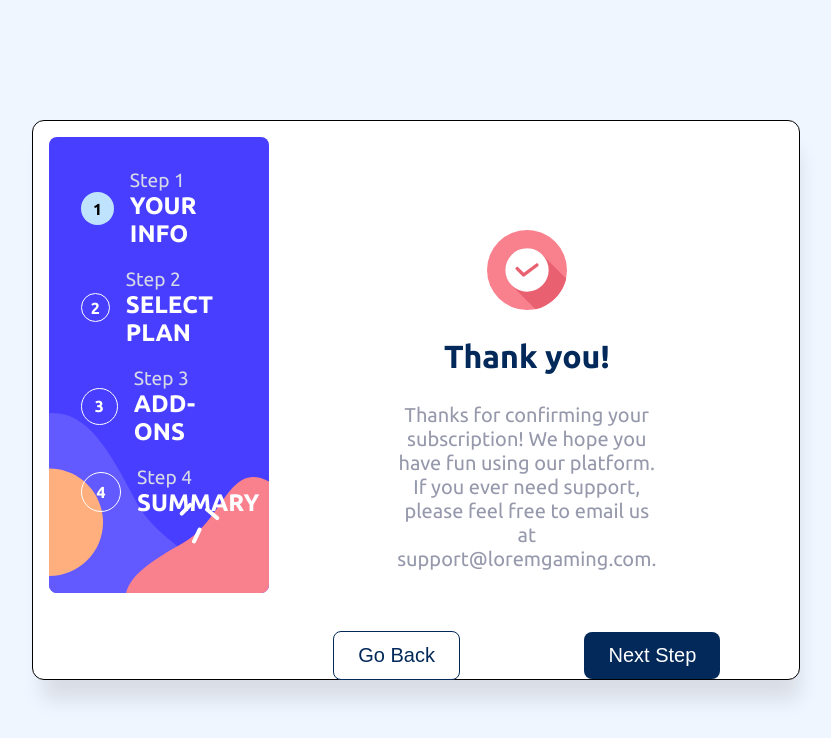
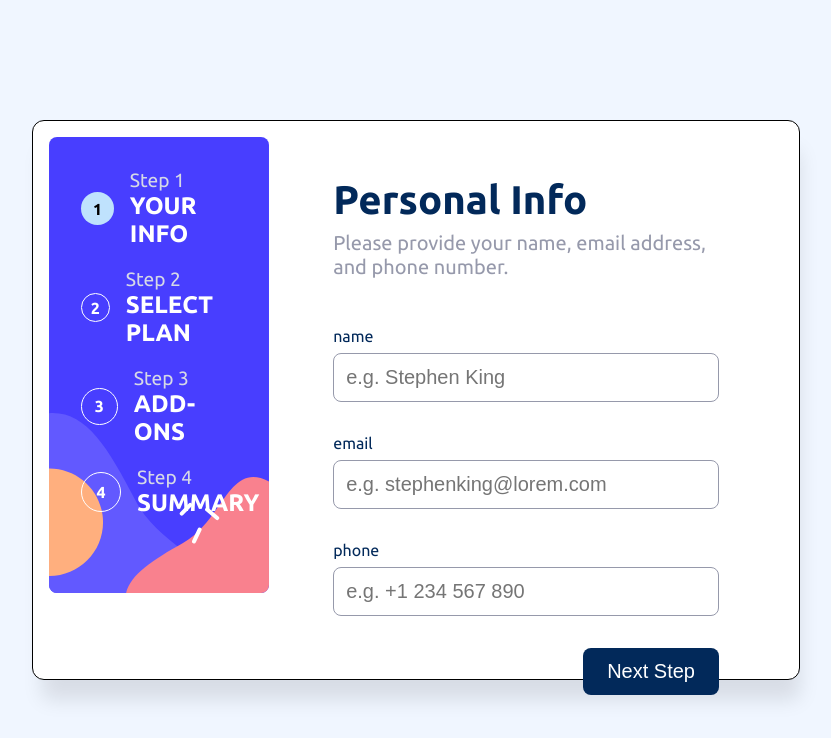
Before and after one commit to nathanaelcheramlak/WebChallenge, a React (Vite) app in the folder multi-step-form-react/: page / in a window 1280 px wide. Shown: the top 738 px of the page, without its empty margins (224-1055 px from the left). Built offline with nearby package versions, Linux system fonts and the light colour scheme.

Commit message:
state management done for step one

```diff
--- a/multi-step-form-react/src/App.jsx
+++ b/multi-step-form-react/src/App.jsx
@@ -1,18 +1,19 @@
-import { useState } from "react";
+import { FormProvider } from "./context/useForm";
 import Sidebar from "./container/Sidebar";
 import StepLayout from "./container/StepLayout";
 import './App.css';
 
 const App = () => {
-  const [step, setStep] = useState(1);
 
   return (
+    <FormProvider>
       <main>
         <div className="container">
           <Sidebar />
           <StepLayout />
         </div>
       </main>
+    </FormProvider>
   );
 }
 
--- a/multi-step-form-react/src/components/InputInfo.jsx
+++ b/multi-step-form-react/src/components/InputInfo.jsx
@@ -1,21 +1,29 @@
 import PropTypes from 'prop-types';
+import { useForm } from '../context/useForm';
 import './component_style.css';
 
-const InputInfo = ({ name, placeholder, type = 'text', value, setValue }) => {
+const InputInfo = ({ name, placeholder, type = 'text' }) => {
+  const { personal, handlePersonal } = useForm();
+
   return (
-    <form className='input-info'>
-      <label>{name}</label>
-      <input type={type} name="name" value={value} placeholder={placeholder} onChange={setValue} />
-    </form>
-  )
-}
+    <div className='input-info'>
+      <label htmlFor={name}>{name}</label>
+      <input
+        type={type}
+        id={name}
+        name={name}
+        value={personal[name]}
+        placeholder={placeholder}
+        onChange={handlePersonal}
+      />
+    </div>
+  );
+};
 
 InputInfo.propTypes = {
     name: PropTypes.string.isRequired,
     placeholder: PropTypes.string.isRequired,
-    type: PropTypes.string,
-    value: PropTypes.string.isRequired,
-    setValue: PropTypes.func.isRequired
+    type: PropTypes.string
 };
 
-export default InputInfo
+export default InputInfo;
--- a/multi-step-form-react/src/components/MenuCard.jsx
+++ b/multi-step-form-react/src/components/MenuCard.jsx
@@ -1,10 +1,13 @@
 import PropTypes from 'prop-types';
+import { useForm } from '../context/useForm';
 import './component_style.css';
 
-const MenuCard = ({ stepNo, stepDescription, isActive }) => {
+const MenuCard = ({ stepNo, stepDescription }) => {
+  const { step } = useForm();
+
   return (
     <div className="menu-card">
-      <div className={isActive ? 'active' : 'default'}>{stepNo}</div>
+      <div className={ step === stepNo ? 'active' : 'default'}>{stepNo}</div>
       <div className='menu-card-content'>
         <h3>Step {stepNo}</h3>
         <p>{stepDescription}</p>
@@ -16,7 +19,6 @@ const MenuCard = ({ stepNo, stepDescription, isActive }) => {
 MenuCard.propTypes = {
     stepNo: PropTypes.number.isRequired,
     stepDescription: PropTypes.string.isRequired,
-    isActive: PropTypes.bool.isRequired
 };
 
 export default MenuCard;
--- a/multi-step-form-react/src/container/Sidebar.jsx
+++ b/multi-step-form-react/src/container/Sidebar.jsx
@@ -4,23 +4,12 @@ import './container_style.css';
 const Sidebar = () => {
   return (
     <div className="side-bar">
-      <MenuCard stepNo={1} stepDescription={"Your info"} isActive={true} />
-      <MenuCard stepNo={2} stepDescription={"Select plan"} isActive={false} />
-      <MenuCard stepNo={3} stepDescription={"Add-ons"} isActive={false} />
-      <MenuCard stepNo={4} stepDescription={"Summary"} isActive={false} />
+      <MenuCard stepNo={1} stepDescription={"Your info"} />
+      <MenuCard stepNo={2} stepDescription={"Select plan"} />
+      <MenuCard stepNo={3} stepDescription={"Add-ons"} />
+      <MenuCard stepNo={4} stepDescription={"Summary"} />
     </div>
   )
 }
 
 export default Sidebar
-// Step 1
-// Your info
-
-// Step 2
-// Select plan
-
-// Step 3
-// Add-ons
-
-// Step 4
-// Summary
--- a/multi-step-form-react/src/container/StepLayout.jsx
+++ b/multi-step-form-react/src/container/StepLayout.jsx
@@ -1,4 +1,4 @@
-import { useState } from 'react';
+import { useForm } from '../context/useForm';
 import './container_style.css';
 import StepOne from './StepOne';
 import StepTwo from './StepTwo';
@@ -7,31 +7,18 @@ import StepFour from './StepFour';
 import StepFive from './StepFive';
 
 const StepLayout = () => {
-    const [currentStep, setCurrentStep] = useState(2);
-    // Step One States
-    const [personal, setPersonal] = useState({
-        name: '',
-        email: '',
-        phone: ''
-    });
-
-    // Step Two States
-    const [plan, setPlan] = useState({
-        plan: '',
-        duration: ''
-    });
-
+    const { step, handleNextStep, handlePrevStep } = useForm();
   return (
     <div className="step-layout">
-        {/* <StepOne value={personal} setValue={setPersonal} /> */}
-        {/* <StepTwo value={plan} setValue={setPlan}/> */}
-        {/* <StepThree /> */}
-        {/* <StepFour /> */}
-        <StepFive />
-        { currentStep !== 5 &&
+        { step === 1 && <StepOne /> }
+        { step === 2 && <StepTwo /> }
+        { step === 3 && <StepThree /> }
+        { step === 4 && <StepFour /> }
+        { step === 5 && <StepFive /> }
+        { step !== 6 &&
         <div className='button-group'>
-            {currentStep !== 1 && <button className='back-button'>Go Back</button>}
-            <button className='next-button'>{currentStep === 4 ? `Confirm` : `Next Step`}</button>
+            {step !== 1 && <button className='back-button'  onClick={handlePrevStep}>Go Back</button>}
+            <button className='next-button' onClick={handleNextStep}>{ step === 4 ? `Confirm` : `Next Step`}</button>
         </div>
         }
     </div>
--- a/multi-step-form-react/src/container/StepOne.jsx
+++ b/multi-step-form-react/src/container/StepOne.jsx
@@ -1,29 +1,19 @@
-import PropTypes from 'prop-types';
+import { useForm } from '../context/useForm';
 import './container_style.css';
 import StepHeader from '../components/StepHeader';
 import InputInfo from '../components/InputInfo';
 
-const StepOne = ({ value, setValue }) => {
-  const handleChange = (e) => {
-    setValue({
-      ...value,
-      [e.target.name]: e.target.value
-    });
-  };
+const StepOne = () => {
+  const { personal, handlePersonal } = useForm();
 
   return (
     <section className='step-one'>
       <StepHeader title={'Personal Info'} description={'Please provide your name, email address, and phone number.'}/>
-      <InputInfo name={'Name'} placeholder={'e.g. Stephen King'} value={value.name} setValue={handleChange}/>
-      <InputInfo name={'Email Address'} placeholder={'e.g. stephenking@lorem.com'} type={'email'} value={value.email} setValue={handleChange}/>
-      <InputInfo name={'Phone Number'} placeholder={'e.g. +1 234 567 890'} value={value.phone} setValue={handleChange}/>
+      <InputInfo name="name" placeholder="e.g. Stephen King" value={personal.name} onChange={handlePersonal} />
+      <InputInfo name="email" placeholder="e.g. stephenking@lorem.com" type="email" value={personal.email} onChange={handlePersonal} />
+      <InputInfo name="phone" placeholder="e.g. +1 234 567 890" value={personal.phone} onChange={handlePersonal} />
     </section>
-  )
-}
-
-StepOne.propTypes = {
-  value: PropTypes.object.isRequired,
-  setValue: PropTypes.func.isRequired,
+  );
 };
 
-export default StepOne
+export default StepOne;
--- a/multi-step-form-react/src/container/StepTwo.jsx
+++ b/multi-step-form-react/src/container/StepTwo.jsx
@@ -1,17 +1,18 @@
-import PropTypes from 'prop-types';
 import './container_style.css';
 import StepHeader from '../components/StepHeader';
 import PlanCard from '../components/PlanCard';
+import { useForm } from '../context/useForm';
 
+const StepTwo = () => {
+  const { plan, handlePlan, isMonthly, handleMonthly } = useForm();
 
-const StepTwo = ({ value, setValue }) => {
   return (
     <section className='step-two'>
       <StepHeader title={'Select your plan'} description={'You have the option of monthly or yearly billing.'}/>
       <div className='plan-card_container'>
-        <PlanCard title={'arcade'} yearly_rate={90} isActive={'pro'}/>
-        <PlanCard title={'advanced'} yearly_rate={120} isActive={'pro'} />
-        <PlanCard title={'pro'} yearly_rate={150} isActive={'pro'} />
+        <PlanCard title={'arcade'} yearly_rate={90} />
+        <PlanCard title={'advanced'} yearly_rate={120} />
+        <PlanCard title={'pro'} yearly_rate={150} />
       </div>
       <div className='step-two_switch'>
         <p id='active'>Monthly</p>
@@ -25,9 +26,4 @@ const StepTwo = ({ value, setValue }) => {
   )
 }
 
-StepTwo.protoTypes = {
-  value: PropTypes.object.isRequired,
-  setValue: PropTypes.func.isRequired
-};
-
 export default StepTwo;
--- /dev/null
+++ b/multi-step-form-react/src/context/useForm.jsx
@@ -0,0 +1,68 @@
+import { useContext, createContext, useState } from "react";
+import PropTypes from 'prop-types';
+
+const FormContext = createContext();
+
+export const FormProvider = ({ children }) => {
+    const [step, setStep] = useState(1);
+    const [personal, setPersonal] = useState({
+        name: "",
+        email: "",
+        phone: "",
+    });
+
+    const [isMonthly, setIsMonthly] = useState(true);
+    const [plan, setPlan] = useState('arcade');
+    const [services, setServices] = useState([]);
+
+    const handleNextStep = () => {
+        if (step === 5) {
+            console.log("Personal: ", personal);
+            console.log("Plan: ", plan);
+            console.log("Monthly: ", isMonthly);
+            console.log("Services: ", services);
+            return;
+        }
+        setStep((prev) => prev + 1);
+    };
+
+    const handlePrevStep = () => {
+        if (step === 1) return;
+        setStep((prev) => prev - 1);
+    };
+
+    const handleMonthly = () => {
+        setIsMonthly((prev) => !prev);
+    };
+
+    const handlePlan = (newPlan) => {
+        setPlan(newPlan);
+    };
+
+    const handlePersonal = (e) => {
+        const { name, value } = e.target;
+        setPersonal((prev) => ({
+            ...prev,
+            [name]: value
+        }));
+    };
+
+    return (
+        <FormContext.Provider value={{
+            step, setStep,
+            personal, setPersonal,
+            isMonthly, setIsMonthly,
+            plan, setPlan,
+            services, setServices,
+            handleNextStep, handlePrevStep, handleMonthly, handlePlan, handlePersonal
+        }}>
+            {children}
+        </FormContext.Provider>
+    );
+};
+
+FormProvider.propTypes = {
+    children: PropTypes.node.isRequired
+};
+
+export const useForm = () => useContext(FormContext);
```
Lines whose indentation alone changed are shown as unchanged.
